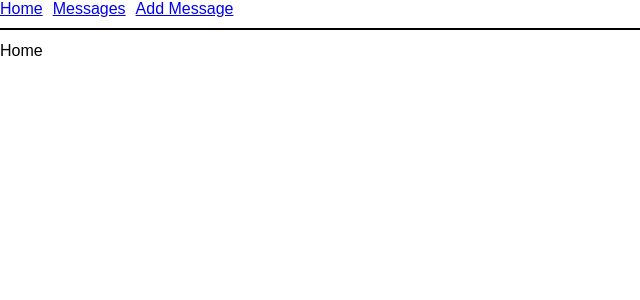
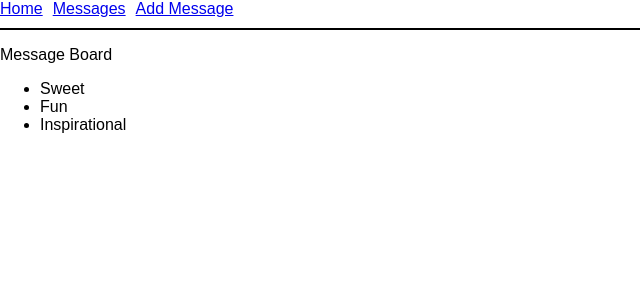
Before and after one commit to marynavoitenko/message-board, a React (Create React App) app in the folder client/: page / in a window 1280 px wide. Shown: the top 300 px of the page, without its empty margins (0-640 px from the left). Built offline with nearby package versions, Linux system fonts and the light colour scheme.

Commit message:
add Home component for Homepage

```diff
--- /dev/null
+++ b/client/src/components/Home.js
@@ -0,0 +1,17 @@
+import React from 'react';
+
+const Home = () => {
+
+  return (
+    <div>
+        <p>Message Board</p>
+        <ul>
+            <li>Sweet</li>
+            <li>Fun</li>
+            <li>Inspirational</li>
+        </ul>
+    </div>
+  );
+};
+
+export default Home;
--- a/client/src/containers/App.js
+++ b/client/src/containers/App.js
@@ -4,7 +4,8 @@ import {
   BrowserRouter as Router,
   Route
 } from 'react-router-dom';
-import NavBar from '../components/NavBar'
+import NavBar from '../components/NavBar';
+import Home from '../components/Home'
 
 class App extends Component {
   render() {
@@ -12,7 +13,7 @@ class App extends Component {
       <Router>
         <div>
           <NavBar />
-          <Route exact path="/" render={() => <div>Home</div>} />
+          <Route exact path="/" component={Home} />
           <Route path='/messages' component={MessageBoardPage}/>
         </div>
       </Router>
```
